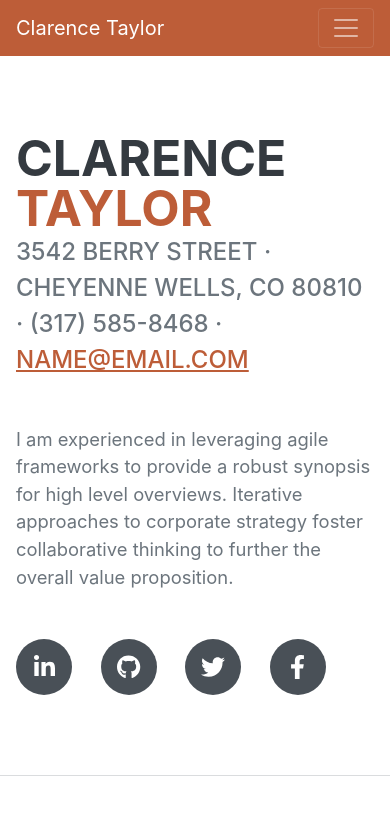
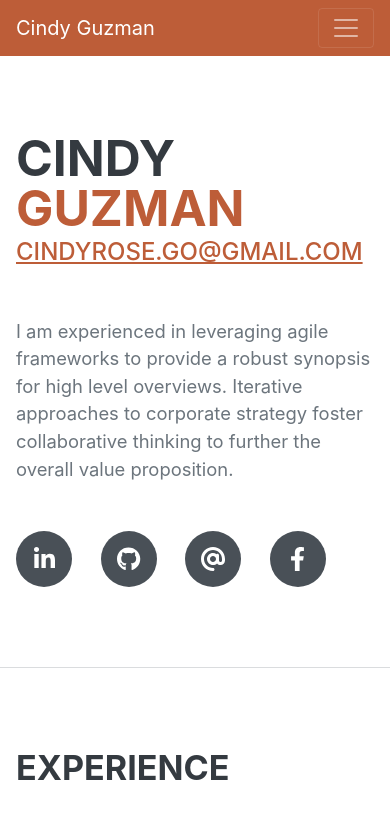
Before and after one commit to c-rose-g/c-rose-g.github.io, a plain HTML site: page index.html in a window 390 px wide. Shown: the top 834 px of the page. Drawn offline with nearby package versions, Linux system fonts and the light colour scheme; a web font is replaced by a local one.

Commit message:
second commit

```diff
--- a/index.html
+++ b/index.html
@@ -5,7 +5,7 @@
         <meta name="viewport" content="width=device-width, initial-scale=1, shrink-to-fit=no" />
         <meta name="description" content="" />
         <meta name="author" content="" />
-        <title>Resume - Start Bootstrap Theme</title>
+        <title>Cindy Guzman - Software Engineer Portfolio</title>
         <link rel="icon" type="image/x-icon" href="assets/img/favicon.ico" />
         <!-- Font Awesome icons (free version)-->
         <script src="https://use.fontawesome.com/releases/v6.1.0/js/all.js" crossorigin="anonymous"></script>
@@ -19,7 +19,7 @@
         <!-- Navigation-->
         <nav class="navbar navbar-expand-lg navbar-dark bg-primary fixed-top" id="sideNav">
             <a class="navbar-brand js-scroll-trigger" href="#page-top">
-                <span class="d-block d-lg-none">Clarence Taylor</span>
+                <span class="d-block d-lg-none">Cindy Guzman</span>
                 <span class="d-none d-lg-block"><img class="img-fluid img-profile rounded-circle mx-auto mb-2" src="assets/img/profile.jpg" alt="..." /></span>
             </a>
             <button class="navbar-toggler" type="button" data-bs-toggle="collapse" data-bs-target="#navbarResponsive" aria-controls="navbarResponsive" aria-expanded="false" aria-label="Toggle navigation"><span class="navbar-toggler-icon"></span></button>
@@ -40,18 +40,18 @@
             <section class="resume-section" id="about">
                 <div class="resume-section-content">
                     <h1 class="mb-0">
-                        Clarence
-                        <span class="text-primary">Taylor</span>
+                        Cindy
+                        <span class="text-primary">Guzman</span>
                     </h1>
                     <div class="subheading mb-5">
-                        3542 Berry Street · Cheyenne Wells, CO 80810 · (317) 585-8468 ·
-                        <a href="mailto:name@email.com">name@email.com</a>
+
+                        <a href="mailto:name@email.com">cindyrose.go@gmail.com</a>
                     </div>
                     <p class="lead mb-5">I am experienced in leveraging agile frameworks to provide a robust synopsis for high level overviews. Iterative approaches to corporate strategy foster collaborative thinking to further the overall value proposition.</p>
                     <div class="social-icons">
                         <a class="social-icon" href="#!"><i class="fab fa-linkedin-in"></i></a>
-                        <a class="social-icon" href="#!"><i class="fab fa-github"></i></a>
-                        <a class="social-icon" href="#!"><i class="fab fa-twitter"></i></a>
+                        <a class="social-icon" href="https://github.com/c-rose-g"><i class="fab fa-github"></i></a>
+                        <a class="social-icon" href="#!"><i class="fa-solid fa-at"></i></a>
                         <a class="social-icon" href="#!"><i class="fab fa-facebook-f"></i></a>
                     </div>
                 </div>
```
